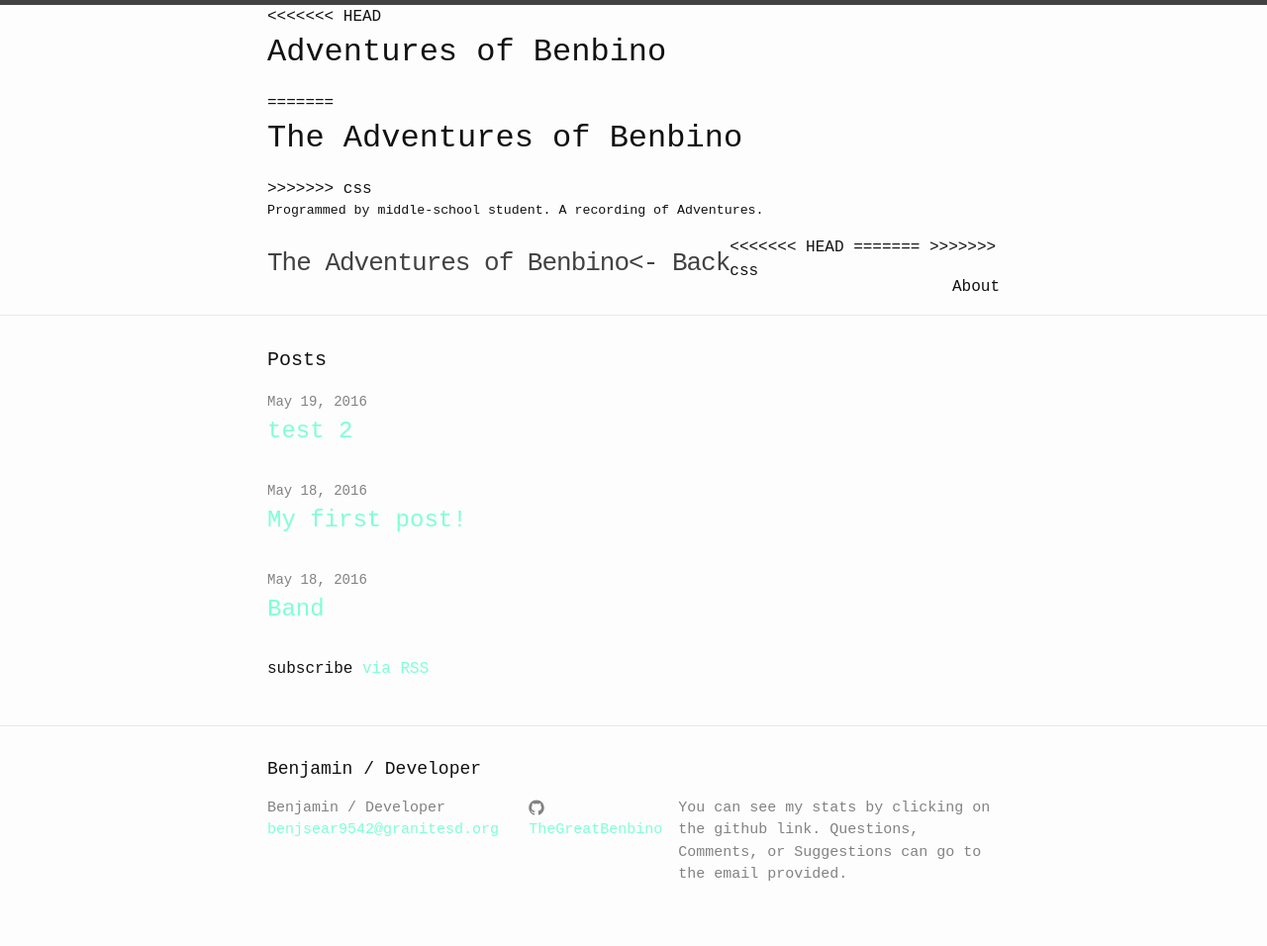
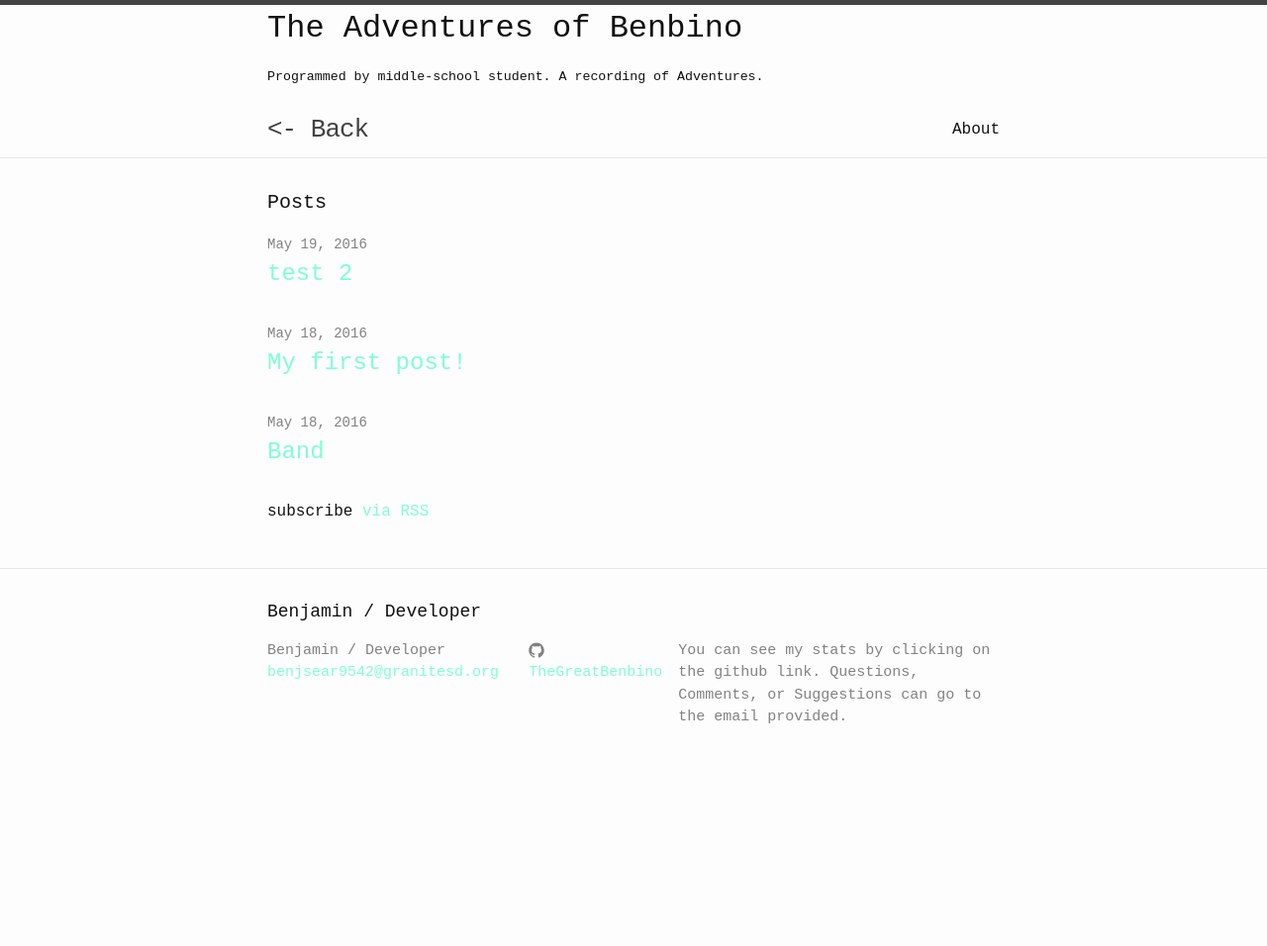
Before and after one commit to TheGreatBenbino/TheGreatBenbino.github.io, a Jekyll site: the page built from index.html, in a window 1280 px wide. Shown: the whole page at 99% size. Built offline with Jekyll 4.4.1, drawn with Linux system fonts in a browser that asks for light colours; after the commit the page ends 900 px from its top, so only the background shows below that.

Commit message:
fixed merging problems

```diff
--- a/_includes/header.html
+++ b/_includes/header.html
@@ -1,30 +1,16 @@
 <header class="site-header">
 
   <div class="wrapper">
-<<<<<<< HEAD
-
-
-    <h1>
-      Adventures of Benbino
-    </h1>
-=======
 
     <h1>{{ site.title }}</h1>
->>>>>>> css
 
     <h5>
       Programmed by middle-school student.  A recording of Adventures.
     </h5>
-<<<<<<< HEAD
-
-
-    	<a class="site-title" href="{{ site.baseurl }}/">{{ site.title }}</a>
-
-=======
 
     <a class="site-title" href="{{ site.baseurl }}/">{{ site.back_button }}</a>
 
->>>>>>> css
+
     <nav class="site-nav">
       <a href="#" class="menu-icon">
         <svg viewBox="0 0 18 15">
```
